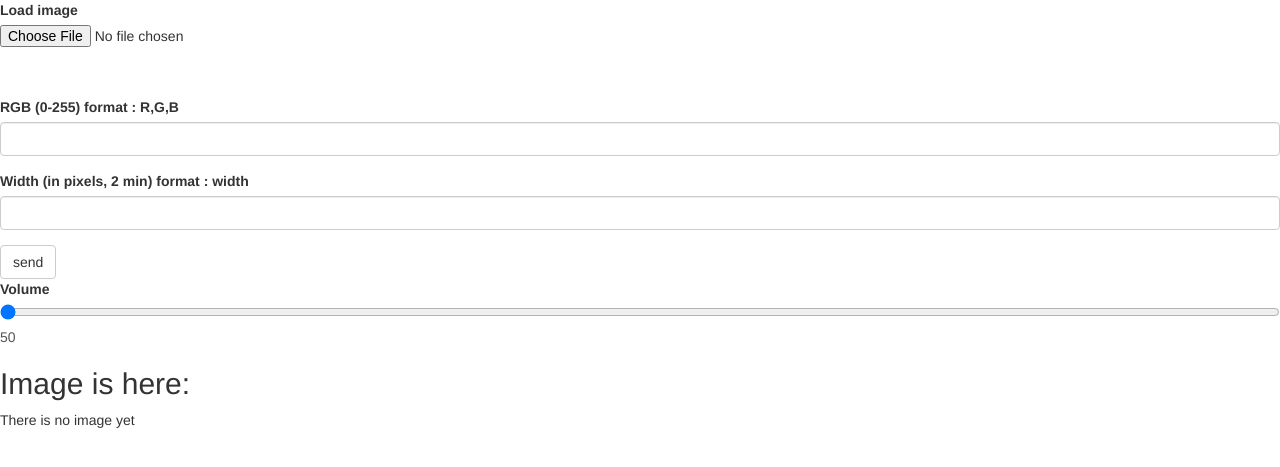
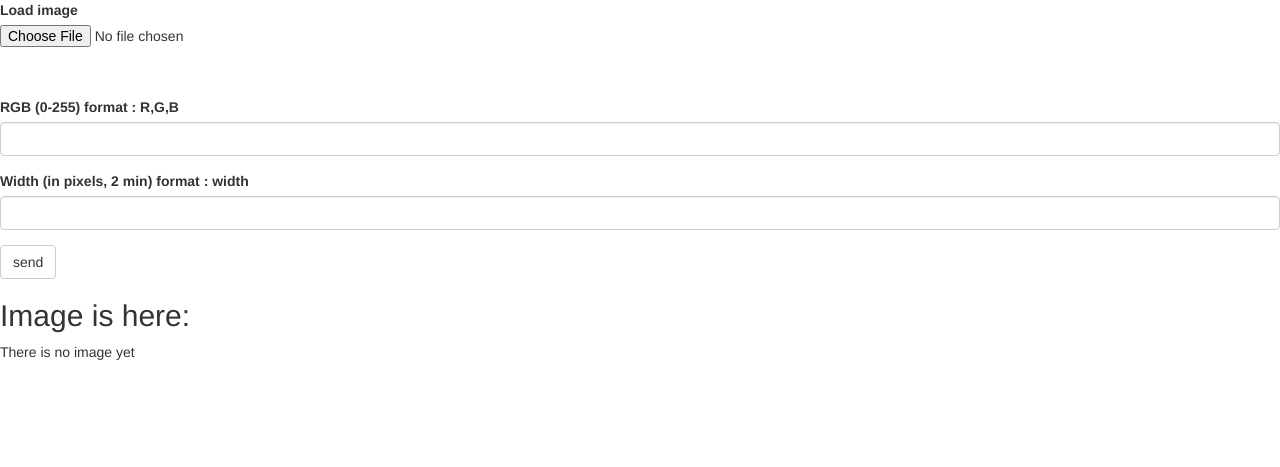
Before and after one commit to A1eksey1/LAB3web, a Flask app: page /lab3 in a window 1280 px wide. Shown: the top 467 px of the page. Run offline with Flask 2, Linux system fonts and the light colour scheme; some libraries are stand-ins or nearby versions.

Commit message:
Update lab3.html

```diff
--- a/flaskapp/templates/lab3.html
+++ b/flaskapp/templates/lab3.html
@@ -3,27 +3,9 @@
 <!-- задаем заголовок страницы -->
 {% block title %}This is an page{% endblock %}
 <!-- блок body -->
-<label for=fader>Volume</label>
-<input type=range min=0 max=255 value=0 id=fader step=1 onchange="outputUpdate(value)">
-<output for=fader id=volume>50</output>
-<script>
-function outputUpdate(vol) {
-  document.querySelector('#volume').value = vol;
-}
-</script>
 {% block content %}
 {{ wtf.quick_form(form, method='post',enctype="multipart/form-data", action="lab3") }}
 <!-- один из стандартных тэгов html - заголовок второго уровня -->
-<label for=fader>Volume</label>
-<input type=range min=0 max=255 value=0 id=fader step=1 onchange="outputUpdate(value)">
-<output for=fader id=volume>50</output>
-<script>
-function outputUpdate(vol) {
-  document.querySelector('#volume').value = vol;
-}
-</script>
-
-
 <h2>Image is here: </h2>
 <!-- отображаем загруженное изображение с закругленными углами -->
 <!-- если оно есть (после submit) -->
```
